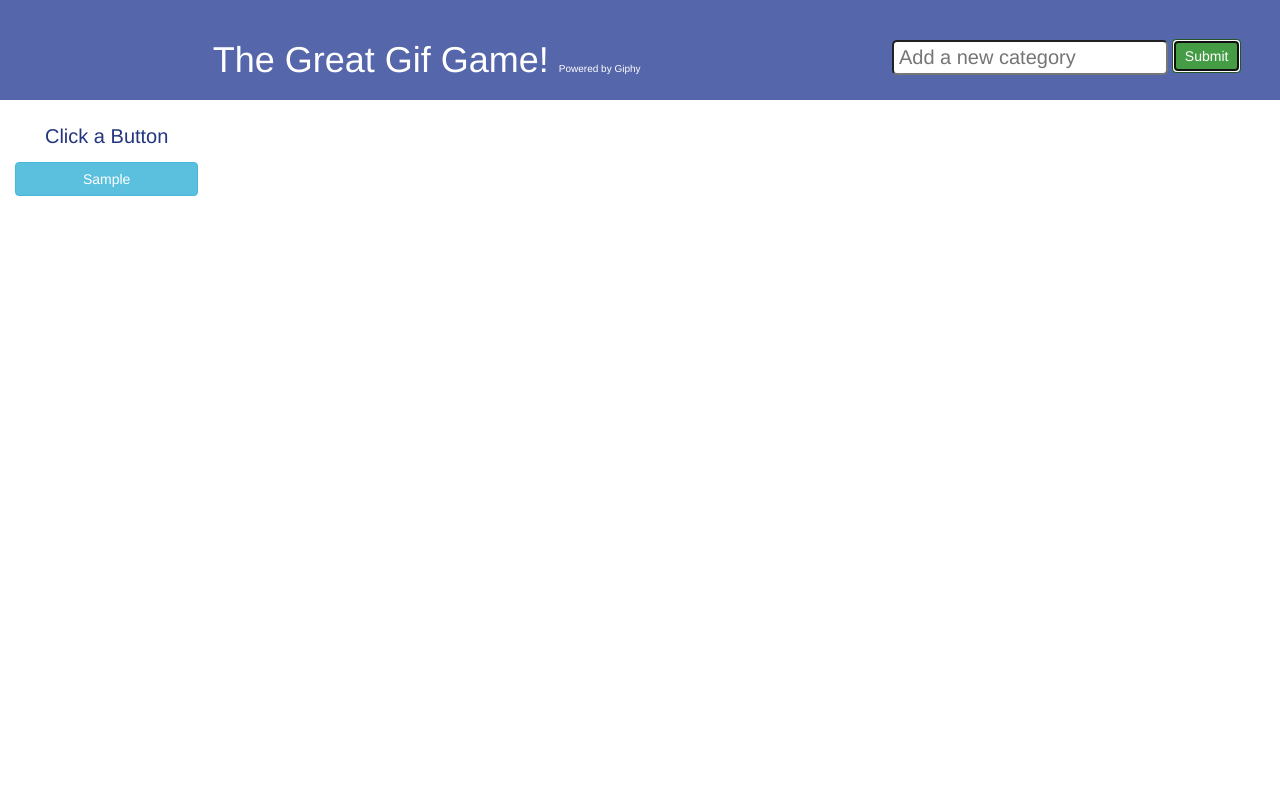
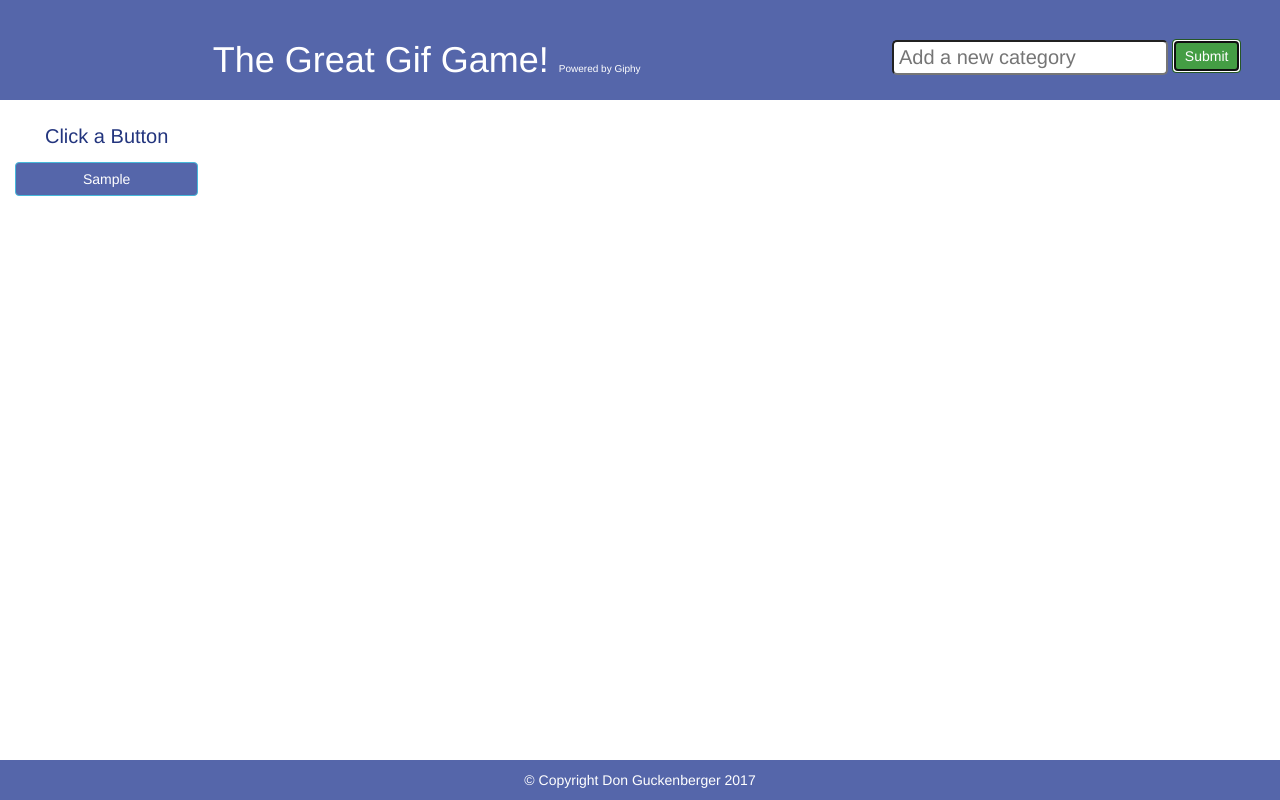
Before and after one commit to obidon23/giphy, a plain HTML site: page index.html in a window 1280 px wide. Both pictures are taken after typing "Sample" into the empty fields and a click on the button "Submit". Drawn offline with nearby package versions, Linux system fonts and the light colour scheme.

Commit message:
updated footer and styling

```diff
--- a/assets/css/style.css
+++ b/assets/css/style.css
@@ -1,3 +1,9 @@
+html {
+	min-height: 100%;
+	display: block;
+	position: relative;
+}
+
 #buttonName {
 	margin-top: 20px;
 	margin-bottom: 10px;
@@ -26,6 +32,7 @@ h1 {
 	padding: 10px;
 }
 
+
 h2 {
 	color: #23357e;
 	font-family: 'helvetica', arial, sans-serif;
@@ -43,7 +50,10 @@ h3 {
 	border-radius: 5px;
 }
 
+.btn.btn-info {
+	background-color: #5566aa;
 
+}
 .dropdown {
 	margin: 10px 0;
 }
@@ -80,10 +90,10 @@ color: #fff;
 }
 
 .imageArea {
-	padding: 25px;
+	padding: 0 5px 40px 5px;
 	float: left;
 	display: block;
-	margin: 0 auto;
+	margin: 10px auto;
 
 }
 
@@ -100,3 +110,14 @@ img {
 	height: 200px;
 
 }
+
+.footer {
+	height: 40px;
+	padding: 10px;
+	color: #fff;
+	text-align: center;
+	position: absolute;
+	bottom: 0;
+	background-color: #5566aa;
+	width: 100%;
+}
--- a/index.html
+++ b/index.html
@@ -63,9 +63,13 @@
 			</div>
 			<!-- a grid of gifs goes here -->
 			<div class="col-lg-10 imageArea" id="imageArea">
-			<div>
+			</div>
 		</div>
 
+		<div class="row">
+			<div class="col-lg-12 footer">
+				<p> &copy; Copyright Don Guckenberger 2017</p>
+			</div>
 	</div>
 <script src="assets/js/script.js"></script>
 
```
